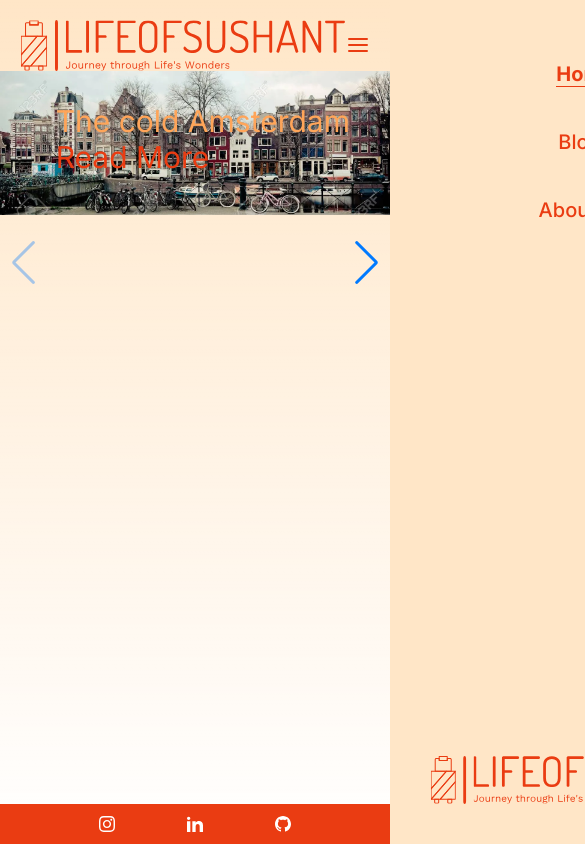
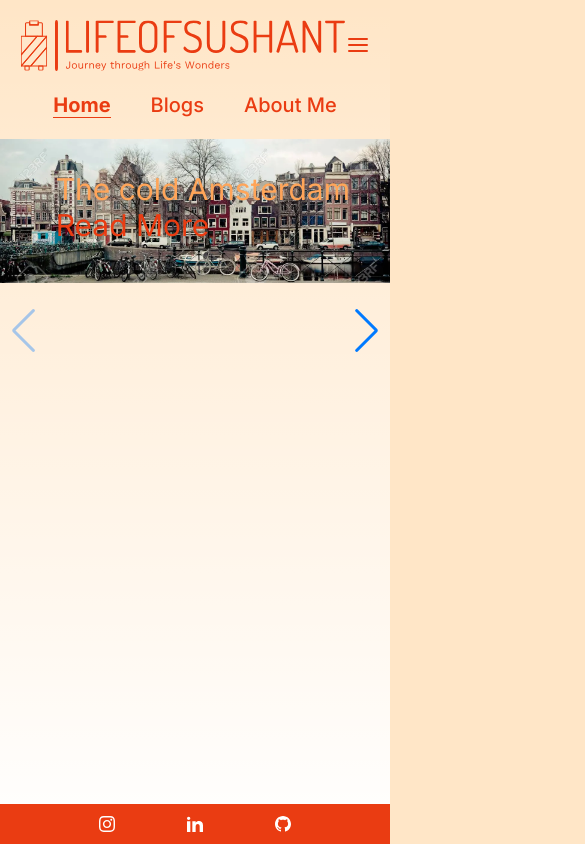
Before and after one commit to sushantn16/lifeofsushant, a Next.js app: page / in a window 390 px wide. Shown: the top 844 px of the page, 585 px wide, since content can reach past the window. Built offline with nearby package versions, Linux system fonts and the light colour scheme.

Commit message:
mobile header fix

```diff
--- a/src/layout/header.js
+++ b/src/layout/header.js
@@ -11,6 +11,7 @@ export default function Header() {
   const toggleMenu = () => {
     setIsMenuOpen(!isMenuOpen);
   };
+
   const closeMenu = () => {
     setIsMenuOpen(false);
   };
@@ -42,45 +43,39 @@ export default function Header() {
           </svg>
         </button>
       </div>
-      <div
-        className="navigation-container hidden md:block"
-      >
+      <div className={`navigation-container md:block ${isMenuOpen ? "hidden" : ""}`}>
         <ul className="flex text-orange font-medium justify-center text-xl">
-          <li className={pathname == "/" ? "active font-bold p-5" : "p-5 hover:font-bold"}>
+          <li className={pathname === "/" ? "active font-bold p-5" : "p-5 hover:font-bold"}>
             <Link href="/">Home</Link>
           </li>
-          <li className={pathname == "/blogs" ? "active font-bold p-5" : "p-5 hover:font-bold"}>
+          <li className={pathname === "/blogs" ? "active font-bold p-5" : "p-5 hover:font-bold"}>
             <Link href="/blogs">Blogs</Link>
           </li>
-          <li className={pathname == "/about-me" ? "active font-bold p-5" : "p-5 hover:font-bold"}>
+          <li className={pathname === "/about-me" ? "active font-bold p-5" : "p-5 hover:font-bold"}>
             <Link href="/about-me">About Me</Link>
           </li>
         </ul>
       </div>
       <div
-        className={`navigation-container ${
-          isMenuOpen ? "translate-x-0" : "translate-x-full"
-        } md:hidden absolute top-0 right-0 h-screen w-full bg-gold z-50 transition-transform ease-in-out duration-300 transform justify-between flex flex-col`}
+        className={`navigation-container md:hidden absolute top-0 right-0 h-screen w-full bg-gold z-50 transition-transform ease-in-out duration-300 transform justify-between flex flex-col ${isMenuOpen ? "translate-x-0" : "hidden translate-x-full"}`}
       >
         <button
-          className={`cross-button md:hidden absolute top-8 right-5 ${
-            isMenuOpen ? "block" : "hidden"
-          }`}
+          className={`cross-button md:hidden absolute top-8 right-5 ${isMenuOpen ? "block" : "hidden"}`}
           onClick={closeMenu}
           aria-label="Close Menu"
         >
-            <svg className="h-6 w-6" xmlns="http://www.w3.org/2000/svg" fill="none" viewBox="0 0 24 24" stroke="#EA3C12" aria-hidden="true">
-                <path strokeLinecap="round" strokeLinejoin="round" strokeWidth="2" d="M6 18L18 6M6 6l12 12" />
-              </svg>
+          <svg className="h-6 w-6" xmlns="http://www.w3.org/2000/svg" fill="none" viewBox="0 0 24 24" stroke="#EA3C12" aria-hidden="true">
+            <path strokeLinecap="round" strokeLinejoin="round" strokeWidth="2" d="M6 18L18 6M6 6l12 12" />
+          </svg>
         </button>
         <ul className="flex text-orange font-medium flex-col items-center text-xl mt-10">
-          <li className={pathname == "/" ? "active font-bold p-5" : "p-5 hover:font-bold"}>
+          <li className={pathname === "/" ? "active font-bold p-5" : "p-5 hover:font-bold"}>
             <Link href="/" onClick={closeMenu}>Home</Link>
           </li>
-          <li className={pathname == "/blogs" ? "active font-bold p-5" : "p-5 hover:font-bold"}>
+          <li className={pathname === "/blogs" ? "active font-bold p-5" : "p-5 hover:font-bold"}>
             <Link href="/blogs" onClick={closeMenu}>Blogs</Link>
           </li>
-          <li className={pathname == "/about-me" ? "active font-bold p-5" : "p-5 hover:font-bold"}>
+          <li className={pathname === "/about-me" ? "active font-bold p-5" : "p-5 hover:font-bold"}>
             <Link href="/about-me" onClick={closeMenu}>About Me</Link>
           </li>
         </ul>
```
